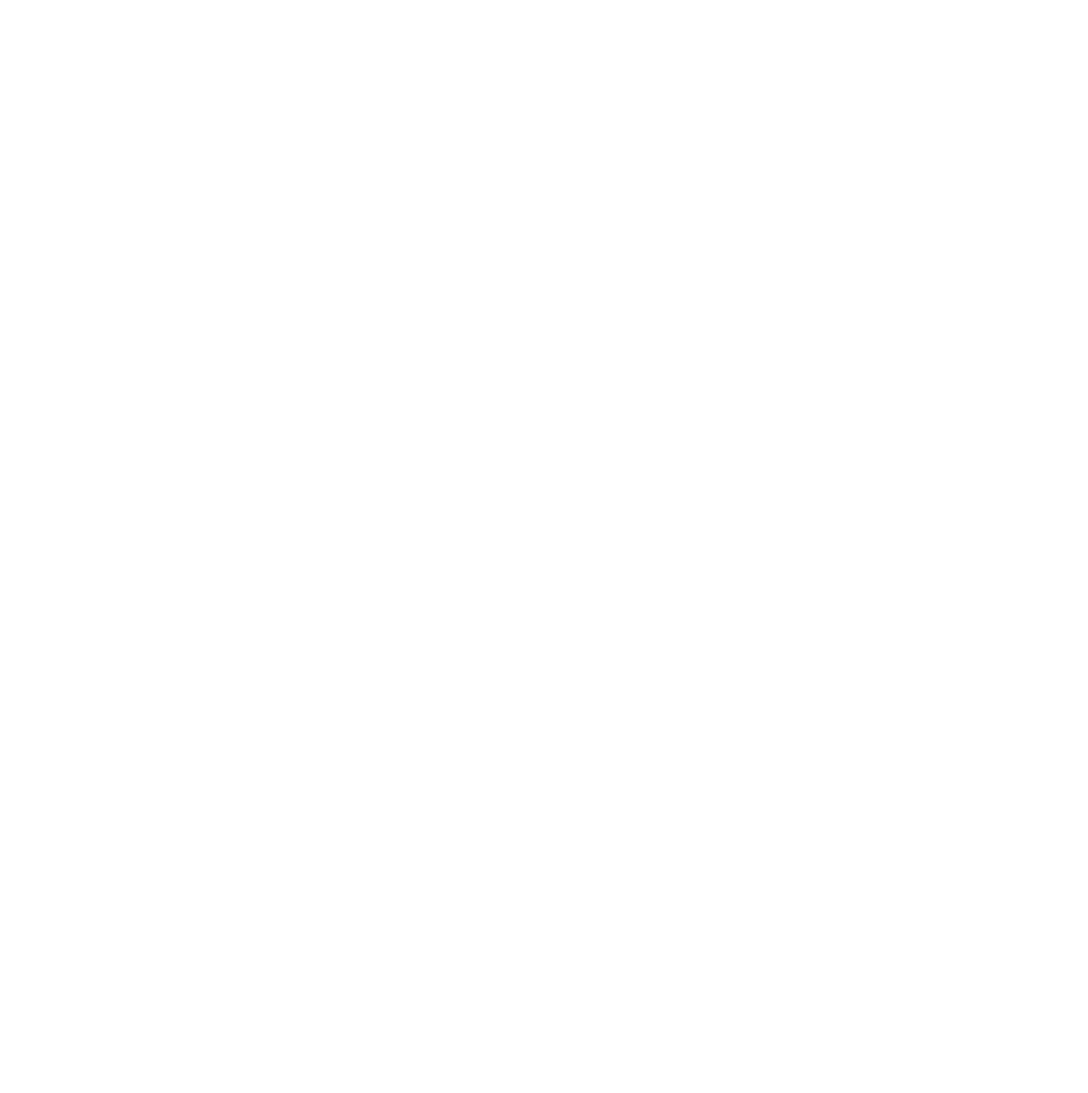
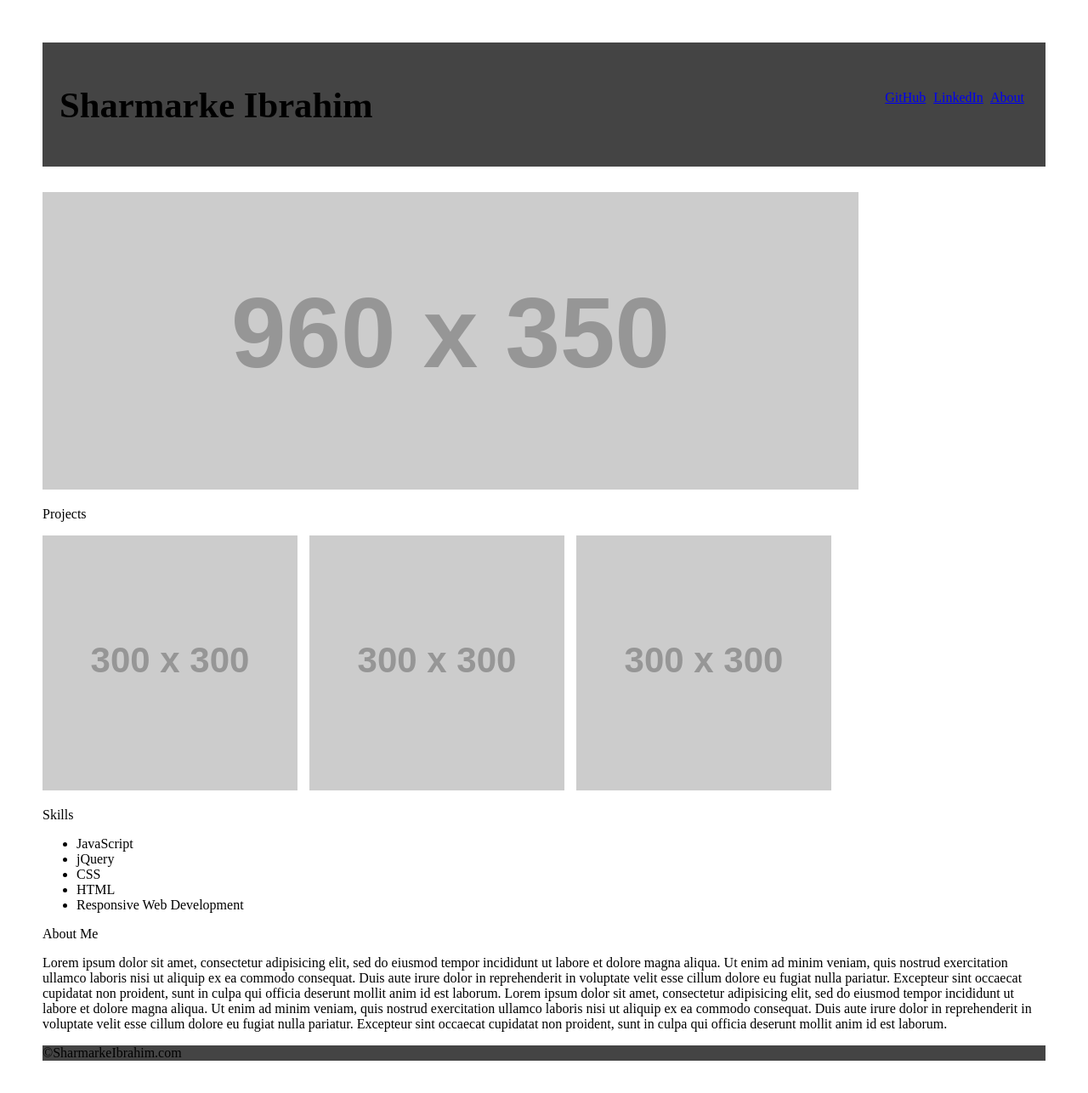
Before and after one commit to HassanAbdinur/portfolio-1, a plain HTML site: page index.html in a window 1280 px wide. Shown: the whole page at 85% size. Before the commit the page ends 800 px from the top, so only its background shows below. Drawn offline with Linux system fonts and the light colour scheme; placeholder pictures from the web are drawn by us.

Commit message:
added styling and finsihed html

```diff
--- a/index.html
+++ b/index.html
@@ -1,10 +1,57 @@
 <!DOCTYPE html>
 <html>
   <head>
+    <link rel="stylesheet" href="style.css">
     <meta name="viewport" content="width=device-width, intial-scale=1">
     <title>Sharmarke Ibrahim</title>
   </head>
   <body>
+    <div class="header">
+      <header>
+        <h1>Sharmarke Ibrahim</h1>
+      </header>
+      <div class="nav-bar">
+        <nav>
+          <a href="https://github.com/sharmarkei">GitHub</a>
+          <a href="https://www.linkedin.com/in/sharmarke-ibrahim-97b7a3125/">LinkedIn</a>
+          <a href="#">About</a>
+        </nav>
+      </div>
+    </div>
+
+    <!-- jQuery slider of images in here -->
+    <section>
+      <img src="http://via.placeholder.com/960x350" alt="">
+    </section>
+    <!-- Project photos and links in here -->
+    <section>
+      <p>Projects</p>
+      <img src="http://via.placeholder.com/300x300" alt="">
+      <img src="http://via.placeholder.com/300x300" alt="">
+      <img src="http://via.placeholder.com/300x300" alt="">
+    </section>
+    <!-- List of skills side-by-side -->
+    <section>
+      <p>Skills</p>
+      <ul>
+        <li>JavaScript</li>
+        <li>jQuery</li>
+        <li>CSS</li>
+        <li>HTML</li>
+        <li>Responsive Web Development</li>
+      </ul>
+    </section>
+
+    <section>
+      <p>About Me</p>
+      <p>Lorem ipsum dolor sit amet, consectetur adipisicing elit, sed do eiusmod tempor incididunt ut labore et dolore magna aliqua. Ut enim ad minim veniam, quis nostrud exercitation ullamco laboris nisi ut aliquip ex ea commodo consequat. Duis aute irure dolor in reprehenderit in voluptate velit esse cillum dolore eu fugiat nulla pariatur. Excepteur sint occaecat cupidatat non proident, sunt in culpa qui officia deserunt mollit anim id est laborum. Lorem ipsum dolor sit amet, consectetur adipisicing elit, sed do eiusmod tempor incididunt ut labore et dolore magna aliqua. Ut enim ad minim veniam, quis nostrud exercitation ullamco laboris nisi ut aliquip ex ea commodo consequat. Duis aute irure dolor in reprehenderit in voluptate velit esse cillum dolore eu fugiat nulla pariatur. Excepteur sint occaecat cupidatat non proident, sunt in culpa qui officia deserunt mollit anim id est laborum.</p>
+    </section>
+    <footer>
+      <span>©SharmarkeIbrahim.com</span>
+      <img class="" src="">
+      <img class="" src="">
+
+    </footer>
 
   </body>
 </html>
--- a/style.css
+++ b/style.css
@@ -1,3 +1,31 @@
 img {
   max-width: 100%;
+  margin-right: 10px;
 }
+
+body {
+  margin: 50px;
+  background:
+}
+
+h1 {
+  font-size: 32pt;
+}
+
+.header {
+  background: #444;
+  padding: 20px;
+  margin-bottom: 30px;
+}
+
+.nav-bar {
+  float: right;
+  margin-top: -70px;
+}
+a {
+  margin-right: 5px;
+}
+
+footer {
+  background: #444;
+}
```
Also changed, not shown: assets/linkedIn.png (added), 1 other file.
